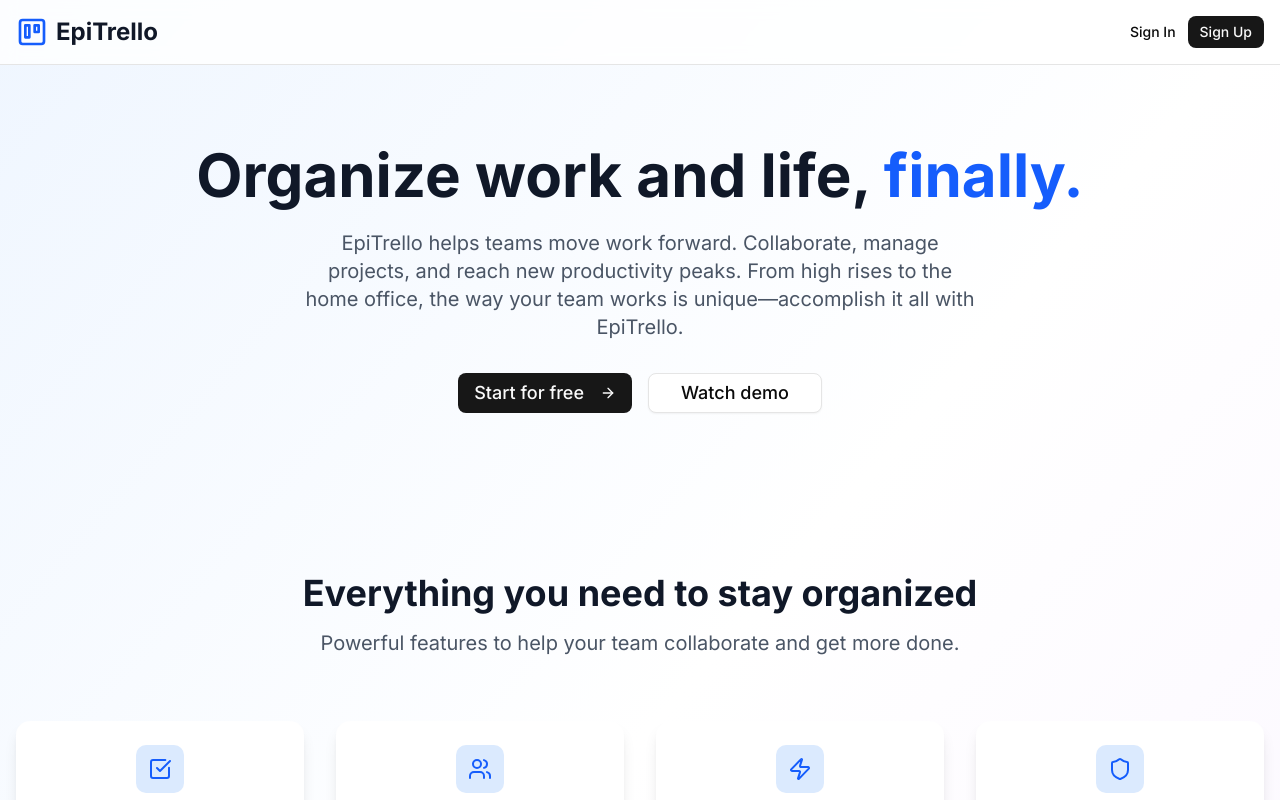
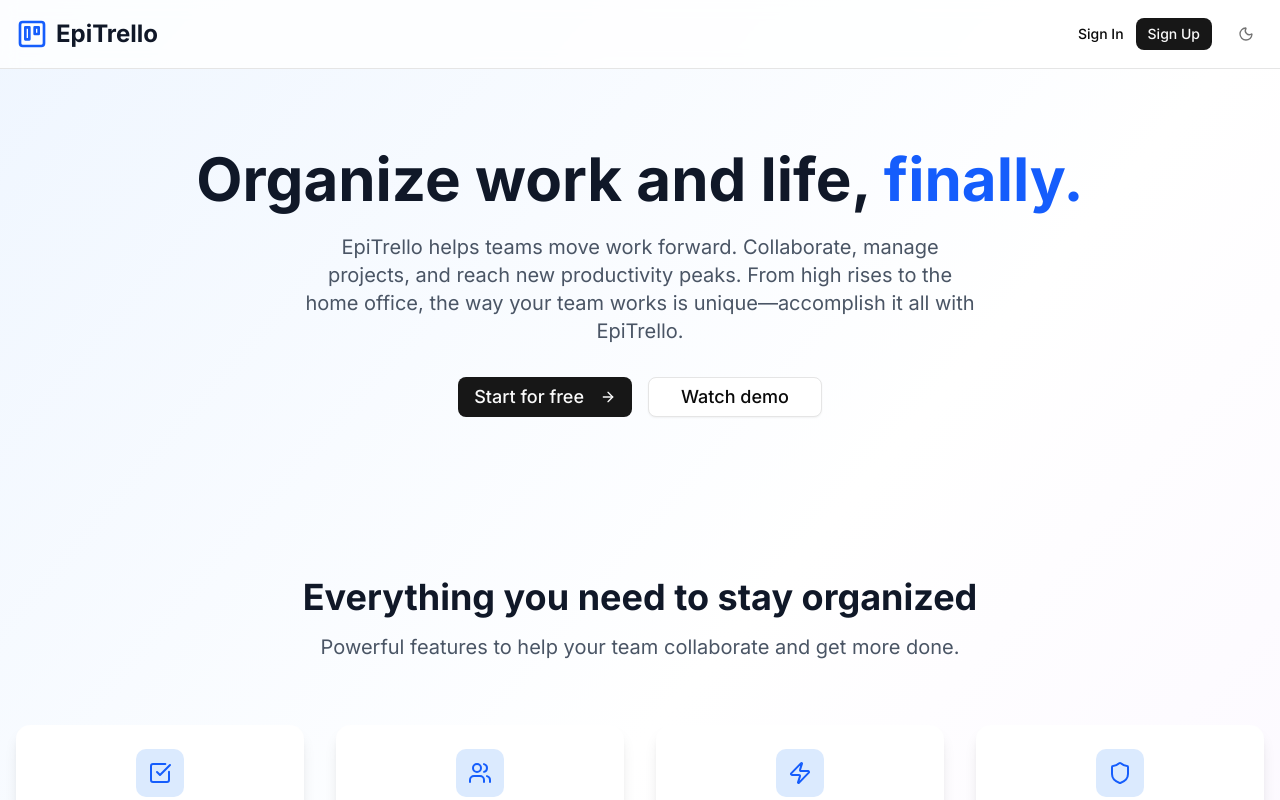
Before and after one commit to WhiiteRose/EpiTrello, a Next.js app: page / in a window 1280 px wide. Shown: the top 800 px of the page. Built offline with nearby package versions, Linux system fonts and the light colour scheme; no server answers.

Commit message:
[ADD] dark mode color + button switch

```diff
--- a/app/boards/[id]/page.tsx
+++ b/app/boards/[id]/page.tsx
@@ -737,7 +737,7 @@ export default function BoardPage() {
 
   if (error) {
     return (
-      <div className="min-h-screen bg-gradient-to-b from-sky-50 via-white to-rose-50">
+      <div className="min-h-screen bg-gradient-to-b from-sky-50 via-white to-rose-50 dark:from-slate-950 dark:via-slate-900 dark:to-slate-950">
         <NavBar boardTitle="Board unavailable" />
         <main className="container mx-auto px-4 py-10 sm:py-16 flex items-center justify-center">
           <Card className="w-full max-w-xl border-rose-200/70 bg-white/80 shadow-lg backdrop-blur">
--- a/app/dashboard/page.tsx
+++ b/app/dashboard/page.tsx
@@ -206,7 +206,7 @@ export default function DashboardPage() {
   }
   if (error) {
     return (
-      <div className="min-h-screen bg-gradient-to-b from-rose-50 via-white to-amber-50">
+      <div className="min-h-screen bg-gradient-to-b from-rose-50 via-white to-amber-50 dark:from-slate-950 dark:via-slate-900 dark:to-slate-950">
         <NavBar />
         <main className="container mx-auto px-4 py-10 sm:py-16">
           <Card className="mx-auto max-w-xl border-rose-200/70 bg-white/80 shadow-lg backdrop-blur">
--- a/app/globals.css
+++ b/app/globals.css
@@ -120,3 +120,107 @@
     @apply bg-background text-foreground;
   }
 }
+
+.dark .bg-white {
+  background-color: var(--card);
+}
+
+.dark .bg-white\/80 {
+  background-color: oklch(0.205 0 0 / 0.8);
+}
+
+.dark .bg-gray-50 {
+  background-color: var(--background);
+}
+
+.dark .bg-gray-100 {
+  background-color: var(--card);
+}
+
+.dark .bg-gray-200 {
+  background-color: var(--muted);
+}
+
+.dark .bg-gray-300 {
+  background-color: oklch(0.32 0 0);
+}
+
+.dark .bg-gray-400 {
+  background-color: oklch(0.38 0 0);
+}
+
+.dark .bg-gray-500 {
+  background-color: oklch(0.45 0 0);
+}
+
+.dark .bg-gray-900 {
+  background-color: oklch(0.1 0 0);
+}
+
+.dark .text-gray-900,
+.dark .text-gray-700 {
+  color: var(--foreground);
+}
+
+.dark .text-gray-600,
+.dark .text-gray-500 {
+  color: var(--muted-foreground);
+}
+
+.dark .text-gray-400 {
+  color: oklch(0.62 0 0);
+}
+
+.dark .border-gray-100,
+.dark .border-gray-200,
+.dark .border-gray-300 {
+  border-color: var(--border);
+}
+
+.dark .border-rose-200\/70 {
+  border-color: oklch(0.4 0.12 25 / 0.4);
+}
+
+.dark .border-rose-100 {
+  border-color: oklch(0.4 0.08 25 / 0.35);
+}
+
+.dark .bg-rose-50\/70 {
+  background-color: oklch(0.22 0.05 25 / 0.7);
+}
+
+.dark .bg-rose-50 {
+  background-color: oklch(0.2 0.05 25);
+}
+
+.dark .bg-rose-100 {
+  background-color: oklch(0.25 0.08 25);
+}
+
+.dark .bg-blue-50 {
+  background-color: oklch(0.22 0.05 250);
+}
+
+.dark .bg-blue-100 {
+  background-color: oklch(0.28 0.08 250);
+}
+
+.dark .border-blue-200 {
+  border-color: oklch(0.4 0.1 250 / 0.5);
+}
+
+.dark .border-blue-400 {
+  border-color: oklch(0.5 0.12 250 / 0.6);
+}
+
+.dark .bg-green-100 {
+  background-color: oklch(0.28 0.08 150);
+}
+
+.dark .bg-purple-100 {
+  background-color: oklch(0.28 0.08 300);
+}
+
+.dark .bg-amber-50 {
+  background-color: oklch(0.22 0.06 90);
+}
--- a/app/layout.tsx
+++ b/app/layout.tsx
@@ -4,6 +4,7 @@ import { Inter } from "next/font/google";
 import { ClerkProvider } from "@clerk/nextjs";
 import "./globals.css";
 import SupabaseProvider from "@/lib/supabase/SupabaseProvider";
+import { ThemeProvider } from "@/lib/contexts/ThemeContext";
 
 //const geistSans = Geist({
 //  variable: "--font-geist-sans",
@@ -24,6 +25,26 @@ export const metadata: Metadata = {
   description: "Generated by create next app",
 };
 
+const themeScript = `
+(() => {
+  try {
+    const storageKey = "epitrello-theme";
+    const stored = localStorage.getItem(storageKey);
+    const theme =
+      stored === "light" || stored === "dark"
+        ? stored
+        : window.matchMedia("(prefers-color-scheme: dark)").matches
+        ? "dark"
+        : "light";
+    const root = document.documentElement;
+    if (theme === "dark") {
+      root.classList.add("dark");
+    }
+    root.style.colorScheme = theme;
+  } catch {}
+})();
+`;
+
 export default function RootLayout({
   children,
 }: Readonly<{
@@ -31,9 +52,12 @@ export default function RootLayout({
 }>) {
   return (
     <ClerkProvider>
-      <html lang="en">
+      <html lang="en" suppressHydrationWarning>
         <body className={`${inter.className} antialiased`}>
-          <SupabaseProvider>{children}</SupabaseProvider>
+          <script dangerouslySetInnerHTML={{ __html: themeScript }} />
+          <ThemeProvider>
+            <SupabaseProvider>{children}</SupabaseProvider>
+          </ThemeProvider>
         </body>
       </html>
     </ClerkProvider>
--- a/app/page.tsx
+++ b/app/page.tsx
@@ -46,7 +46,7 @@ export default function HomePage() {
   ];
 
   return (
-    <div className="min-h-screen bg-linear-to-br from-blue-50 via-white to-purple-50">
+    <div className="min-h-screen bg-linear-to-br from-blue-50 via-white to-purple-50 dark:from-slate-950 dark:via-slate-900 dark:to-blue-950">
       <Navbar />
 
       {/* Hero Section */}
--- a/components/navbar.tsx
+++ b/components/navbar.tsx
@@ -6,12 +6,15 @@ import {
   ArrowRight,
   Filter,
   MoreHorizontal,
+  Moon,
+  Sun,
   Trello,
 } from "lucide-react";
 import Link from "next/link";
 import { usePathname } from "next/navigation";
 import { Badge } from "./ui/badge";
 import { Button } from "./ui/button";
+import { useTheme } from "@/lib/contexts/ThemeContext";
 
 interface Props {
   boardTitle?: string;
@@ -29,10 +32,27 @@ export default function NavBar({
 }: Props) {
   const { isSignedIn, user } = useUser();
   const pathname = usePathname();
+  const { theme, toggleTheme } = useTheme();
 
   // const isHomePage = pathname === '/';
   const isDashboardPage = pathname === "/dashboard";
   const isBoardPage = pathname.startsWith("/boards/");
+  const isDarkMode = theme === "dark";
+  const themeLabel = isDarkMode ? "Switch to light mode" : "Switch to dark mode";
+  const themeToggle = (
+    <Button
+      variant="ghost"
+      size="icon"
+      className="text-muted-foreground hover:text-foreground"
+      onClick={toggleTheme}
+      type="button"
+      aria-pressed={isDarkMode}
+      aria-label={themeLabel}
+      title={themeLabel}
+    >
+      {isDarkMode ? <Sun className="h-4 w-4" /> : <Moon className="h-4 w-4" />}
+    </Button>
+  );
 
   if (isBoardPage) {
     return (
@@ -91,6 +111,7 @@ export default function NavBar({
                   )}
                 </Button>
               )}
+              {themeToggle}
             </div>
           </div>
         </div>
@@ -107,7 +128,8 @@ export default function NavBar({
               EpiTrello
             </span>
           </div>
-          <div className="flex items-center spaxe-x-2 sm:space-x-4">
+          <div className="flex items-center space-x-2 sm:space-x-4">
+            {themeToggle}
             <UserButton />
           </div>
         </div>
@@ -123,7 +145,7 @@ export default function NavBar({
             EpiTrello
           </span>
         </div>
-        <div className="flex items-center spaxe-x-2 sm:space-x-4">
+        <div className="flex items-center space-x-2 sm:space-x-4">
           {isSignedIn ? (
             <div className="flex flex-col sm:flex-row items-end sm:items-denter space-y-1 sm:space-y-0 sm:space-x-4">
               <span className="text-xs sm:text-sm text-gray-600 hidden sm:block">
@@ -153,6 +175,7 @@ export default function NavBar({
               </SignUpButton>
             </div>
           )}
+          {themeToggle}
         </div>
       </div>
     </header>
--- /dev/null
+++ b/lib/contexts/ThemeContext.tsx
@@ -0,0 +1,82 @@
+"use client";
+
+import React, {
+  createContext,
+  useCallback,
+  useContext,
+  useEffect,
+  useMemo,
+  useState,
+} from "react";
+
+type Theme = "light" | "dark";
+
+type ThemeContextValue = {
+  theme: Theme;
+  setTheme: (theme: Theme) => void;
+  toggleTheme: () => void;
+};
+
+const ThemeContext = createContext<ThemeContextValue | undefined>(undefined);
+
+const STORAGE_KEY = "epitrello-theme";
+
+const getPreferredTheme = (): Theme => {
+  if (typeof window === "undefined") return "light";
+  try {
+    const stored = localStorage.getItem(STORAGE_KEY);
+    if (stored === "light" || stored === "dark") return stored;
+  } catch {
+    // Ignore storage failures.
+  }
+  return window.matchMedia("(prefers-color-scheme: dark)").matches
+    ? "dark"
+    : "light";
+};
+
+const applyTheme = (theme: Theme) => {
+  const root = document.documentElement;
+  root.classList.toggle("dark", theme === "dark");
+  root.style.colorScheme = theme;
+};
+
+export function ThemeProvider({ children }: { children: React.ReactNode }) {
+  const [theme, setThemeState] = useState<Theme>("light");
+
+  useEffect(() => {
+    const preferred = getPreferredTheme();
+    setThemeState(preferred);
+    applyTheme(preferred);
+  }, []);
+
+  const setTheme = useCallback((nextTheme: Theme) => {
+    setThemeState(nextTheme);
+    try {
+      localStorage.setItem(STORAGE_KEY, nextTheme);
+    } catch {
+      // Ignore storage failures.
+    }
+    applyTheme(nextTheme);
+  }, []);
+
+  const toggleTheme = useCallback(() => {
+    setTheme(theme === "dark" ? "light" : "dark");
+  }, [theme, setTheme]);
+
+  const value = useMemo(
+    () => ({ theme, setTheme, toggleTheme }),
+    [theme, setTheme, toggleTheme]
+  );
+
+  return (
+    <ThemeContext.Provider value={value}>{children}</ThemeContext.Provider>
+  );
+}
+
+export const useTheme = () => {
+  const context = useContext(ThemeContext);
+  if (context === undefined) {
+    throw new Error("useTheme must be used within ThemeProvider");
+  }
+  return context;
+};
```
